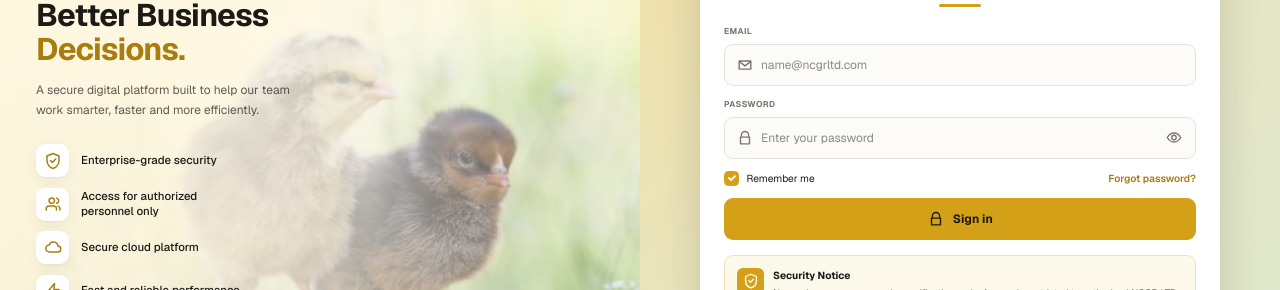
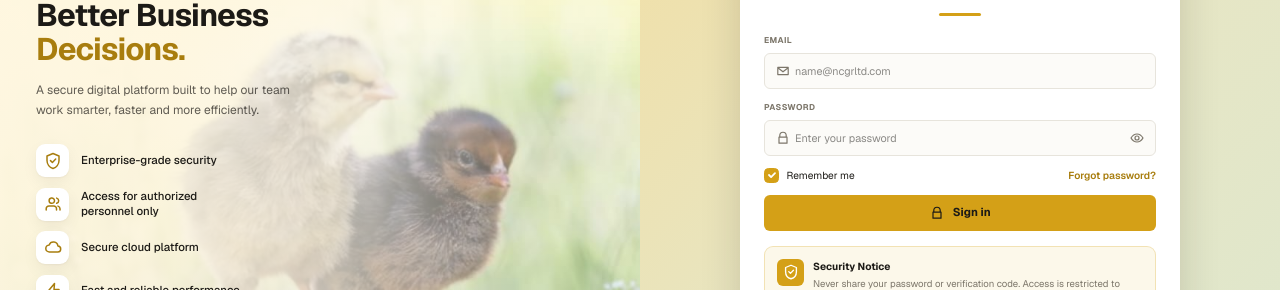
Before and after one commit to annyisaac/ncgr-syatem, a Next.js app: page /login in a window 1280 px wide. Shown: the part 279-569 px from the top of the page. Built offline with nearby package versions, Linux system fonts and the light colour scheme; no server answers.

Commit message:
Make the login form controls more compact
Narrowed the card (max-w 520→440) and shrank the fields and button: shorter
height, smaller text and icons, tighter icon insets. Same layout and features,
just a smaller form.

```diff
--- a/app/login/page.tsx
+++ b/app/login/page.tsx
@@ -143,7 +143,7 @@ export default function LoginPage() {
 
       {/* Form panel */}
       <div className="flex items-center justify-center overflow-y-auto p-4 sm:p-6 lg:h-screen">
-        <div className="my-auto w-full max-w-[520px] rounded-[28px] bg-paper p-6 shadow-pop sm:p-8">
+        <div className="my-auto w-full max-w-[440px] rounded-[28px] bg-paper p-6 shadow-pop sm:p-8">
           <Image
             src={COMPANY.logoPath}
             alt={`${COMPANY.name} logo`}
@@ -168,8 +168,8 @@ export default function LoginPage() {
                 Email
               </label>
               <div className="relative">
-                <span className="pointer-events-none absolute left-4 top-1/2 -translate-y-1/2 text-muted">
-                  <Icon d={ICONS.mail} />
+                <span className="pointer-events-none absolute left-3.5 top-1/2 -translate-y-1/2 text-muted">
+                  <Icon d={ICONS.mail} size={16} />
                 </span>
                 <input
                   id="email"
@@ -179,7 +179,7 @@ export default function LoginPage() {
                   value={email}
                   onChange={(e) => setEmail(e.target.value)}
                   required
-                  className="h-14 w-full rounded-xl border border-line bg-field pl-12 pr-4 text-[1rem] text-ink outline-none transition focus:border-gold"
+                  className="h-12 w-full rounded-lg border border-line bg-field pl-10 pr-4 text-[0.9rem] text-ink outline-none transition focus:border-gold"
                 />
               </div>
             </div>
@@ -189,8 +189,8 @@ export default function LoginPage() {
                 Password
               </label>
               <div className="relative">
-                <span className="pointer-events-none absolute left-4 top-1/2 -translate-y-1/2 text-muted">
-                  <Icon d={ICONS.lock} />
+                <span className="pointer-events-none absolute left-3.5 top-1/2 -translate-y-1/2 text-muted">
+                  <Icon d={ICONS.lock} size={16} />
                 </span>
                 <input
                   id="password"
@@ -200,20 +200,20 @@ export default function LoginPage() {
                   value={password}
                   onChange={(e) => setPassword(e.target.value)}
                   required
-                  className="h-14 w-full rounded-xl border border-line bg-field pl-12 pr-12 text-[1rem] text-ink outline-none transition focus:border-gold"
+                  className="h-12 w-full rounded-lg border border-line bg-field pl-10 pr-11 text-[0.9rem] text-ink outline-none transition focus:border-gold"
                 />
                 <button
                   type="button"
                   onClick={() => setShow((v) => !v)}
                   aria-label={show ? "Hide password" : "Show password"}
-                  className="absolute right-3 top-1/2 flex h-9 w-9 -translate-y-1/2 items-center justify-center rounded-lg text-muted transition hover:bg-grey-bg hover:text-ink"
+                  className="absolute right-2.5 top-1/2 flex h-8 w-8 -translate-y-1/2 items-center justify-center rounded-lg text-muted transition hover:bg-grey-bg hover:text-ink"
                 >
                   {show ? (
-                    <svg width="18" height="18" viewBox="0 0 20 20" fill="none" stroke="currentColor" strokeWidth="1.5" strokeLinecap="round" strokeLinejoin="round" aria-hidden>
+                    <svg width="16" height="16" viewBox="0 0 20 20" fill="none" stroke="currentColor" strokeWidth="1.5" strokeLinecap="round" strokeLinejoin="round" aria-hidden>
                       <path d="M3 3l14 14M8.2 8.3a2.5 2.5 0 0 0 3.5 3.5M6.1 6.2C4.3 7.3 2.9 9 2.5 10c.8 2 3.8 5 7.5 5 1.4 0 2.7-.4 3.8-1.1M11.5 5.2A7.6 7.6 0 0 0 10 5c-.5 0-1 .05-1.4.14M17.5 10c-.5-1.2-1.6-2.7-3.1-3.8" />
                     </svg>
                   ) : (
-                    <svg width="18" height="18" viewBox="0 0 20 20" fill="none" stroke="currentColor" strokeWidth="1.5" strokeLinecap="round" strokeLinejoin="round" aria-hidden>
+                    <svg width="16" height="16" viewBox="0 0 20 20" fill="none" stroke="currentColor" strokeWidth="1.5" strokeLinecap="round" strokeLinejoin="round" aria-hidden>
                       <path d="M2.5 10S5.5 5 10 5s7.5 5 7.5 5-3 5-7.5 5-7.5-5-7.5-5Z" />
                       <circle cx="10" cy="10" r="2.5" />
                     </svg>
@@ -269,9 +269,9 @@ export default function LoginPage() {
             <button
               type="submit"
               disabled={submitting}
-              className="flex h-14 w-full items-center justify-center gap-2.5 rounded-xl bg-gold text-[1rem] font-bold text-ink transition hover:bg-gold-dark hover:text-white disabled:cursor-not-allowed disabled:opacity-60"
+              className="flex h-12 w-full items-center justify-center gap-2.5 rounded-lg bg-gold text-[0.95rem] font-bold text-ink transition hover:bg-gold-dark hover:text-white disabled:cursor-not-allowed disabled:opacity-60"
             >
-              <Icon d={ICONS.lock} size={18} />
+              <Icon d={ICONS.lock} size={16} />
               {submitting ? "Signing in…" : "Sign in"}
             </button>
           </form>
```
